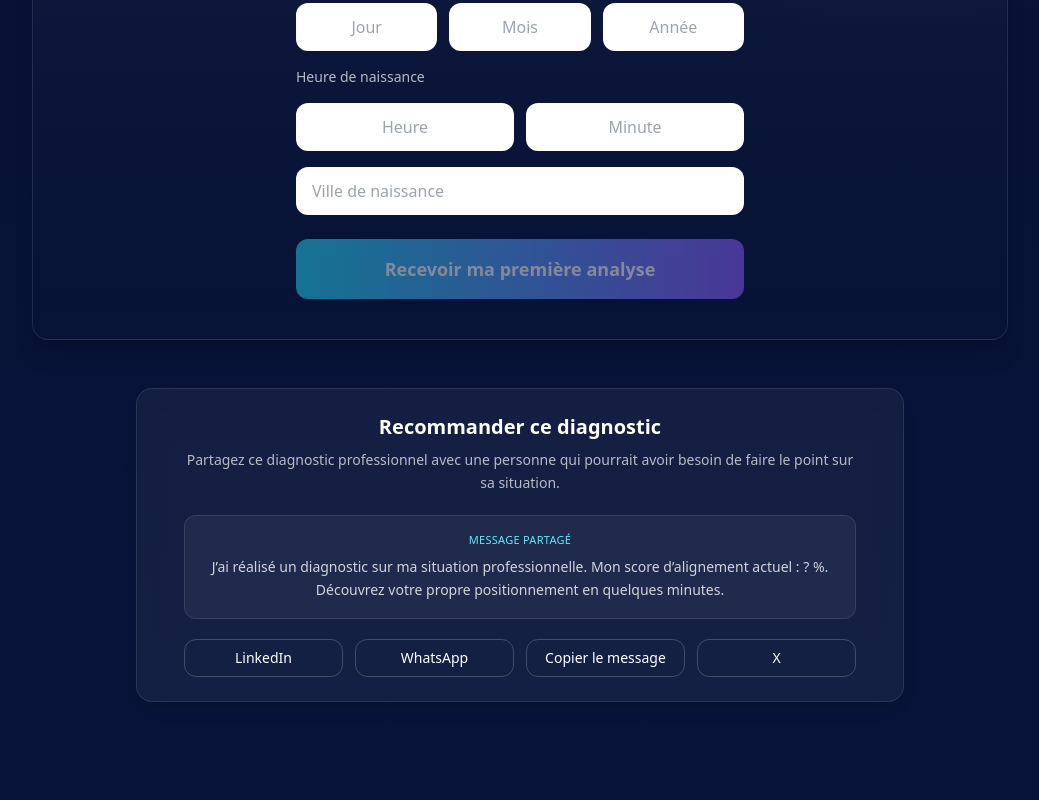
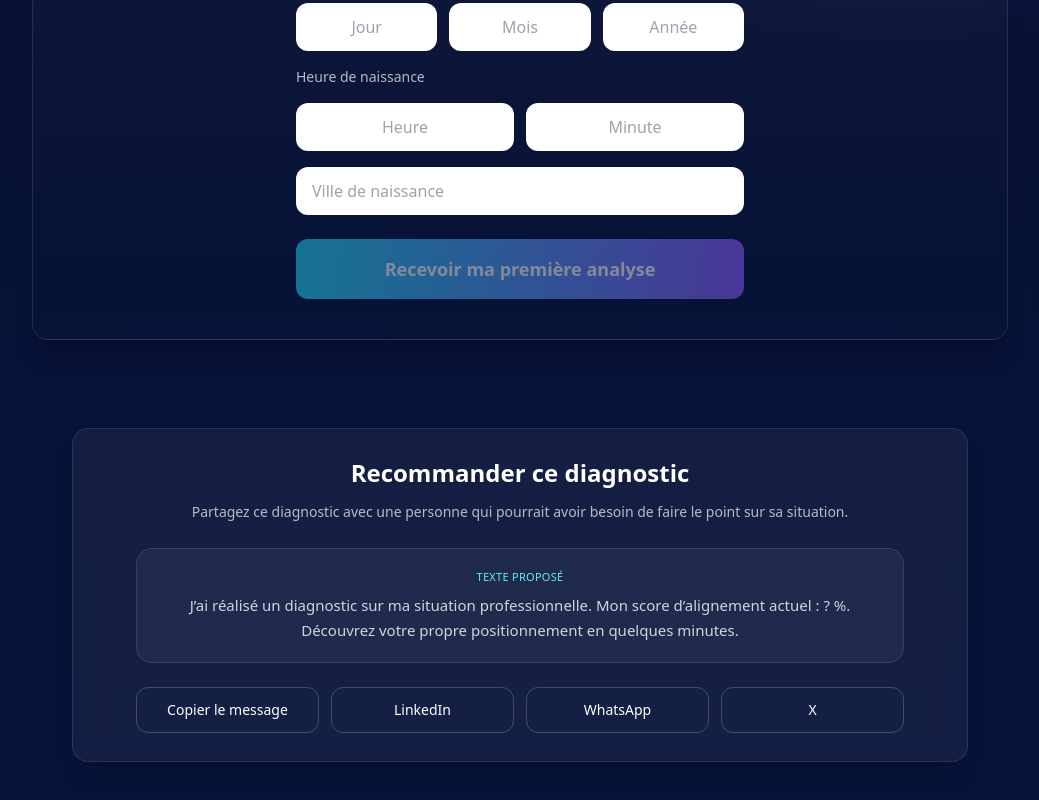
Before and after one commit to arnaudcrestey/procoach, a Next.js app in the folder arnaudcrestey-site-main/: page /resultat in a window 1280 px wide. Shown: the part 882-1682 px from the top of the page, without its empty margins (120-1159 px from the left). Before the commit the page ends 1624 px from the top, so only its background shows below. Built offline with nearby package versions, Linux system fonts and the light colour scheme.

Commit message:
Update share-buttons.tsx

```diff
--- a/arnaudcrestey-site-main/components/share-buttons.tsx
+++ b/arnaudcrestey-site-main/components/share-buttons.tsx
@@ -8,7 +8,6 @@ export function ShareButtons() {
 
   useEffect(() => {
     const storedScore = localStorage.getItem("procoach_score");
-
     if (storedScore) {
       setScore(Number(storedScore));
     }
@@ -25,8 +24,8 @@ export function ShareButtons() {
   const encodedUrl = encodeURIComponent(shareUrl);
 
   const linkedInUrl = `https://www.linkedin.com/sharing/share-offsite/?url=${encodedUrl}`;
+  const whatsappUrl = `https://wa.me/?text=${encodedText}%20${encodedUrl}`;
   const xUrl = `https://twitter.com/intent/tweet?text=${encodedText}&url=${encodedUrl}`;
-  const whatsappUrl = `https://wa.me/?text=${encodedText}%20${encodedUrl}`;
 
   async function copyMessage() {
     try {
@@ -39,31 +38,38 @@ export function ShareButtons() {
   }
 
   return (
-    <section className="mx-auto max-w-3xl rounded-2xl border border-white/10 bg-white/5 p-4 shadow-lg backdrop-blur-md sm:p-6">
-      <h3 className="text-center text-xl font-semibold text-white">
+    <section className="mx-auto mt-10 w-full max-w-4xl rounded-2xl border border-white/10 bg-white/5 p-5 shadow-xl backdrop-blur-md sm:p-7">
+      <h3 className="text-center text-xl font-semibold text-white sm:text-2xl">
         Recommander ce diagnostic
       </h3>
 
-      <p className="mx-auto mt-2 max-w-2xl text-center text-sm leading-relaxed text-white/70">
-        Partagez ce diagnostic professionnel avec une personne qui pourrait avoir besoin de faire le point sur sa situation.
+      <p className="mx-auto mt-3 max-w-2xl text-center text-sm leading-relaxed text-white/70">
+        Partagez ce diagnostic avec une personne qui pourrait avoir besoin de faire le point sur sa situation.
       </p>
 
-      <div className="mx-auto mt-5 max-w-2xl rounded-xl border border-white/10 bg-white/5 p-4">
+      <div className="mx-auto mt-6 max-w-3xl rounded-2xl border border-white/10 bg-white/5 p-4 sm:p-5">
         <p className="mb-2 text-[11px] font-medium uppercase tracking-wide text-cyan-300">
-          Message partagé
+          Texte proposé
         </p>
 
-        <p className="text-sm leading-relaxed text-white/80">
+        <p className="text-sm leading-relaxed text-white/80 sm:text-[15px]">
           {shareText}
         </p>
       </div>
 
-      <div className="mx-auto mt-5 grid max-w-2xl grid-cols-2 gap-3 sm:grid-cols-4">
+      <div className="mx-auto mt-6 grid max-w-3xl grid-cols-2 gap-3 sm:grid-cols-4">
+        <button
+          onClick={copyMessage}
+          className="rounded-xl border border-white/20 px-4 py-3 text-center text-sm text-white transition hover:bg-white/10"
+        >
+          {copied ? "Message copié ✓" : "Copier le message"}
+        </button>
+
         <a
           href={linkedInUrl}
           target="_blank"
           rel="noopener noreferrer"
-          className="rounded-xl border border-white/20 px-4 py-2 text-center text-sm text-white transition hover:bg-white/10"
+          className="rounded-xl border border-white/20 px-4 py-3 text-center text-sm text-white transition hover:bg-white/10"
         >
           LinkedIn
         </a>
@@ -72,23 +78,16 @@ export function ShareButtons() {
           href={whatsappUrl}
           target="_blank"
           rel="noopener noreferrer"
-          className="rounded-xl border border-white/20 px-4 py-2 text-center text-sm text-white transition hover:bg-white/10"
+          className="rounded-xl border border-white/20 px-4 py-3 text-center text-sm text-white transition hover:bg-white/10"
         >
           WhatsApp
         </a>
-
-        <button
-          onClick={copyMessage}
-          className="rounded-xl border border-white/20 px-4 py-2 text-center text-sm text-white transition hover:bg-white/10"
-        >
-          {copied ? "Message copié ✓" : "Copier le message"}
-        </button>
 
         <a
           href={xUrl}
           target="_blank"
           rel="noopener noreferrer"
-          className="rounded-xl border border-white/20 px-4 py-2 text-center text-sm text-white transition hover:bg-white/10"
+          className="rounded-xl border border-white/20 px-4 py-3 text-center text-sm text-white transition hover:bg-white/10"
         >
           X
         </a>
```
